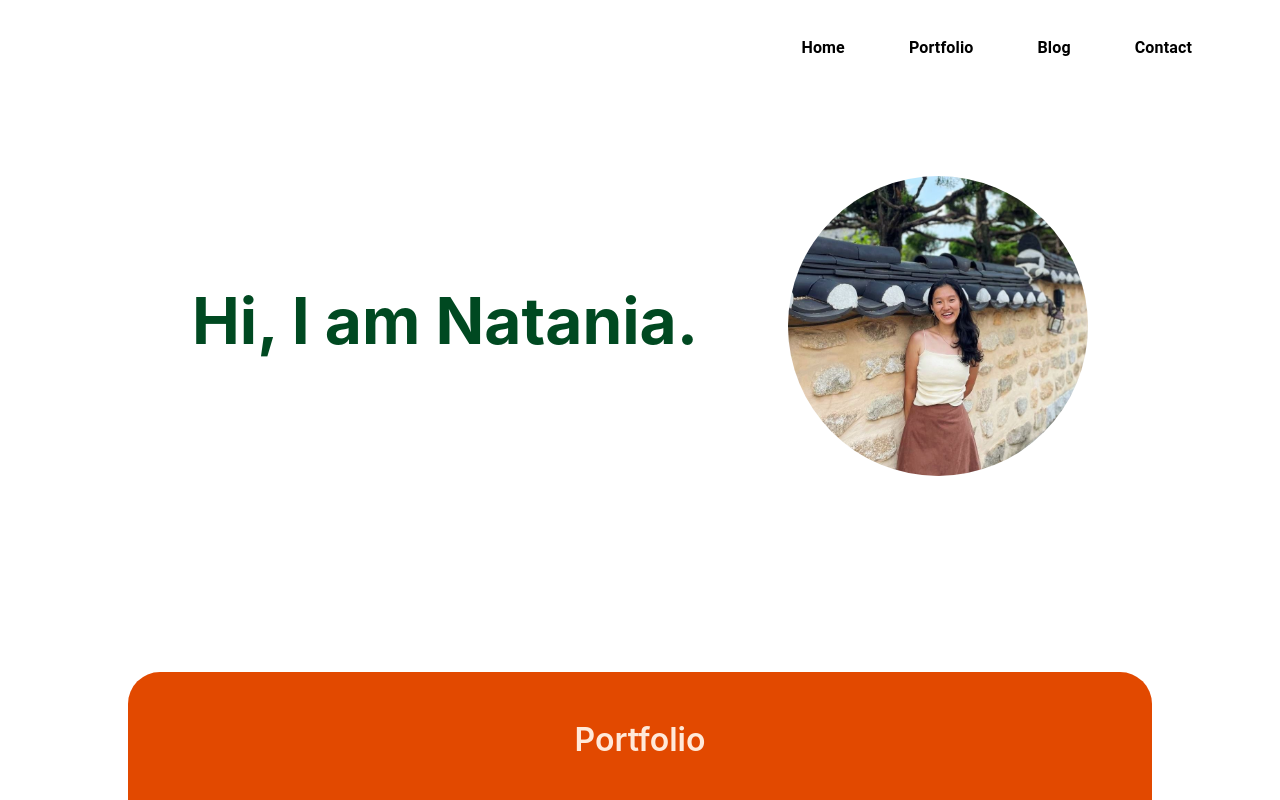
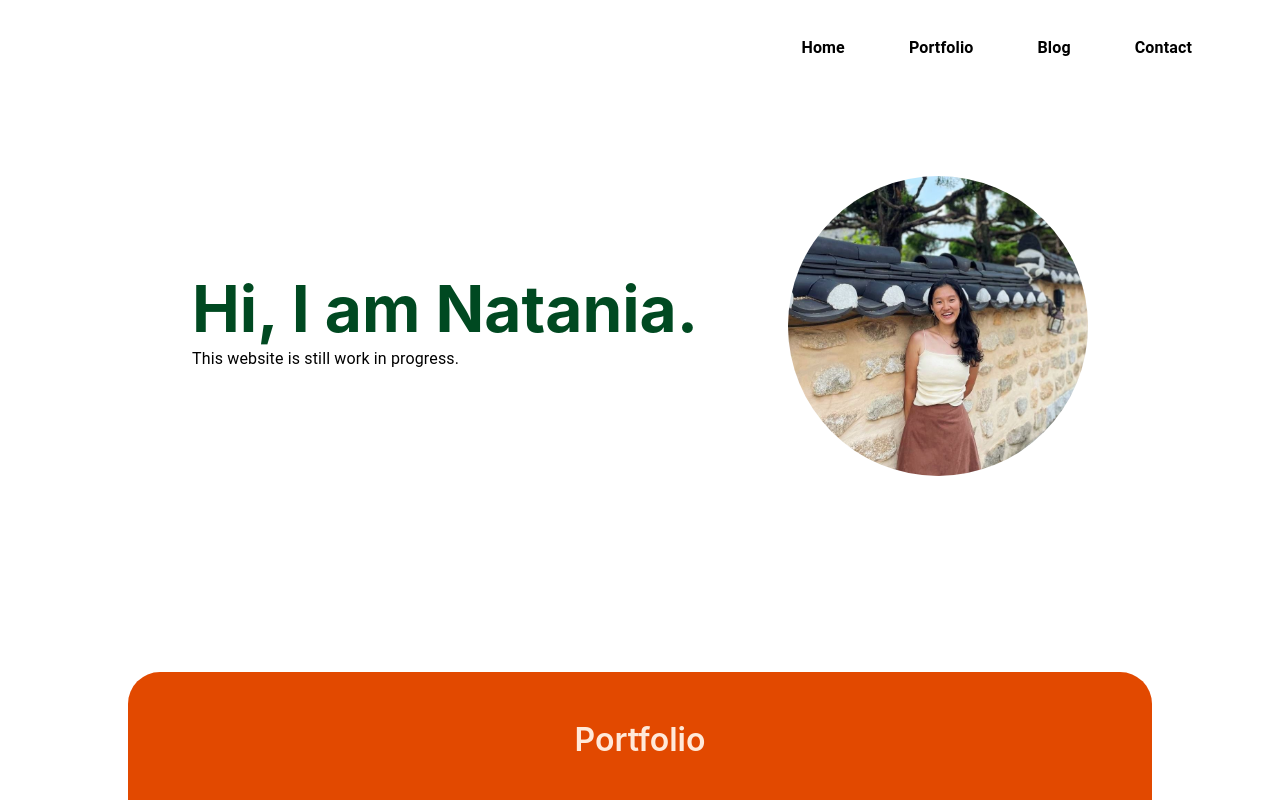
Before and after one commit to nataniayp/nataniayp.github.io, a React (Create React App) app: page / in a window 1280 px wide. Shown: the top 800 px of the page. Built offline with nearby package versions, Linux system fonts and the light colour scheme.

Commit message:
Add WIP comment

```diff
--- a/src/pages/Home.tsx
+++ b/src/pages/Home.tsx
@@ -30,6 +30,7 @@ export const Home = () => {
           >
             Hi, I am Natania.
           </Box>
+          <Typography>This website is still work in progress.</Typography>
         </Box>
         <Box paddingLeft="1rem" paddingTop="1rem">
           <img height="300em" width="300em" src={profilePicture} />
```
